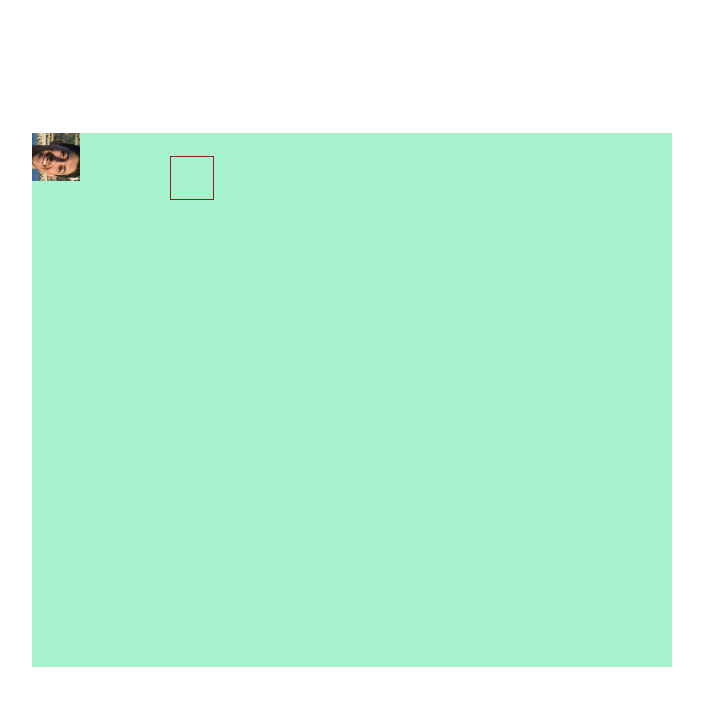
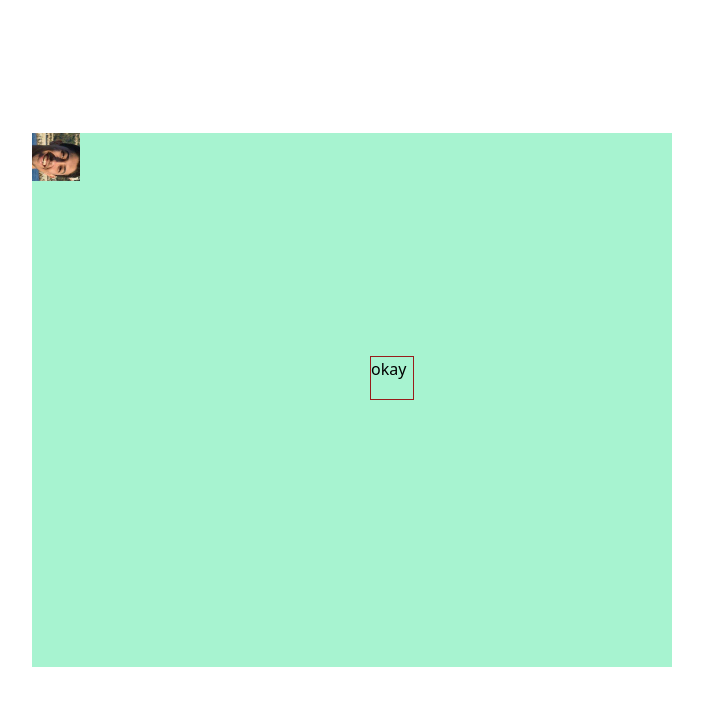
Before and after one commit to saad-elabboubi/tahalkobra, a SvelteKit app: page / in a window 1280 px wide. Shown: the top 706 px of the page, without its empty margins (288-991 px from the left). Built offline with nearby package versions, Linux system fonts and the light colour scheme.

Commit message:
chicken mooving and taha lkobra ki kber

```diff
--- a/src/routes/+page.svelte
+++ b/src/routes/+page.svelte
@@ -1,5 +1,7 @@
 <script lang="ts">
     import Component from "./component.svelte";
+    import { writable } from 'svelte/store';
+
     import { onMount } from 'svelte';
     let x_value : number = 0
     let x_top : number = 0
@@ -9,11 +11,16 @@
     let x_row : number = 2;
     let y_col : number = 4;
     const gameBorderPadding = 0;
+    let chickenX = 6;
+    let chickenY = 3;
     let component;
     let gameBorder;
-    let chicken
-
+    let chicken;
+    let classchicken;
+    let value;
+    let hit =false;
     let gameover = false;
+    let bodynumber=0;
 
 
     function onKeyDown(e) {
@@ -79,16 +86,22 @@ $:moovesnake(x_direction)
 function randomIntFromInterval(min, max) { // min and max included
   return Math.floor(Math.random() * (max - min + 1) + min)
 }
-$:Chicken(x_row,y_col)
+let rowStart = 200;
+let colStart = 200;
 
-function Chicken(){
-  let y_col : number = randomIntFromInterval(1, 6)
-  let x_row : number = randomIntFromInterval(1, 6)
-  return `chicken border border-red-800 h-11 w-11 row-start-${x_row} self-center col-start-${y_col} place-self-center`
+
+ let Chicken = () => {
+  return `chicken border border-red-800 h-11 w-11  self-center  place-self-center relative`
+
+
+
 }
 
+
+
+//col-start-${n2}
+//row-start-${n1}
 // this is the collision logic
-
 
 
 
@@ -103,6 +116,7 @@ function Chicken(){
       componentRect.bottom > gameBorderRect.bottom + 56
     ) {
        gameover = true;
+       hit=false
       alert('Game over!');
       resetGame()
 
@@ -114,8 +128,12 @@ function Chicken(){
     componentRect.bottom >= chickenRect.top
   ) {
 
+   hit = true
+   bodynumber+=1
+   console.log(bodynumber)
+   rowStart = randomIntFromInterval(50,400);
+   colStart = randomIntFromInterval(50,400);
 
-  {console.log("hitted")}
   };}
 
   onMount(() => {
@@ -125,7 +143,8 @@ function Chicken(){
     let interval = setInterval(
         ()=>{
           if(!gameover){
-            checkCollision()}
+            checkCollision()
+            }
         else {clearInterval(interval)
               resetGame()}
 
@@ -147,11 +166,11 @@ function Chicken(){
 <body class="body h-screen w-screen flex flex-row justify-center ">
     <div class="gameborder grid grid-rows-6 grid-cols-6 bg-emerald-200  h-2/3 w-1/2 self-center ">
         <div class="flex flex-row relative" style="left: {x_value}px; top: {x_top}px" on:keydown={onKeyDown} bind:this={component}  >
-            <Component angle={angle} rotation={rotation}/>
+            <Component angle={angle} rotation={rotation} hit={hit} bodynumber={bodynumber}/>
 
 
         </div>
-        <div class={Chicken()} ></div>
+        <div class={Chicken()} style= "left: {rowStart}px; top: {colStart}px">okay</div>
 
     </div>
 
--- a/src/routes/component.svelte
+++ b/src/routes/component.svelte
@@ -3,9 +3,16 @@
 
   export let angle : number ;
   export let rotation : boolean ;
+  export let hit : boolean;
+  export let bodynumber : number;
 
 
 
 </script>
+{#if hit}
+{#each Array(bodynumber) as _, key}
+<div  key={key} class="border bg-blue-800 w-12 h-12 "></div>
+{/each}
 
+{/if}
 <img alt="tahalkobra" src={logo} class={`w-12 h-12 ${rotation ? '-rotate-90' :`rotate-${angle}`}`} />
--- a/tailwind.config.js
+++ b/tailwind.config.js
@@ -5,4 +5,5 @@ export default {
     extend: {}
   },
   plugins: []
+
 };
```
